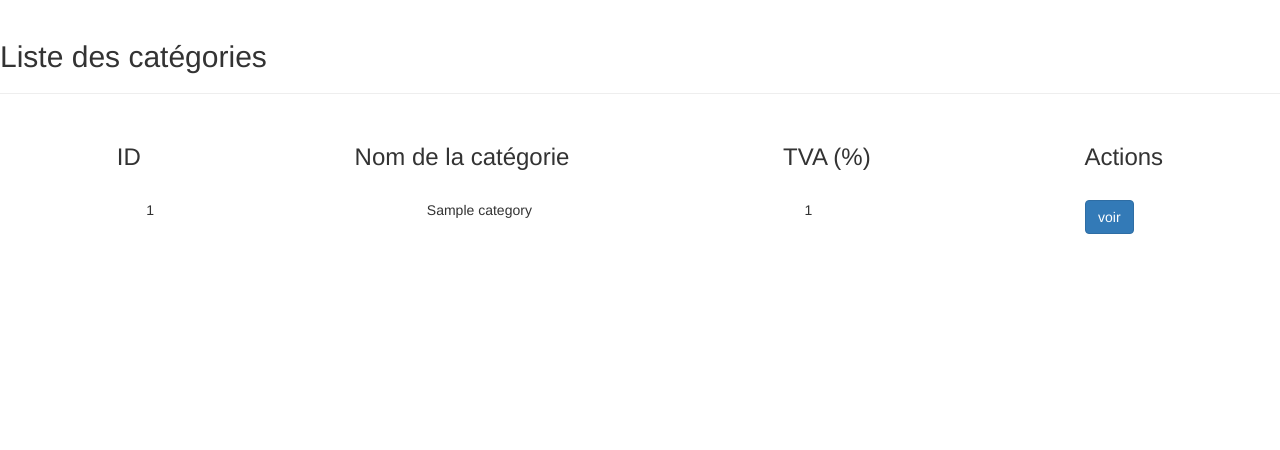
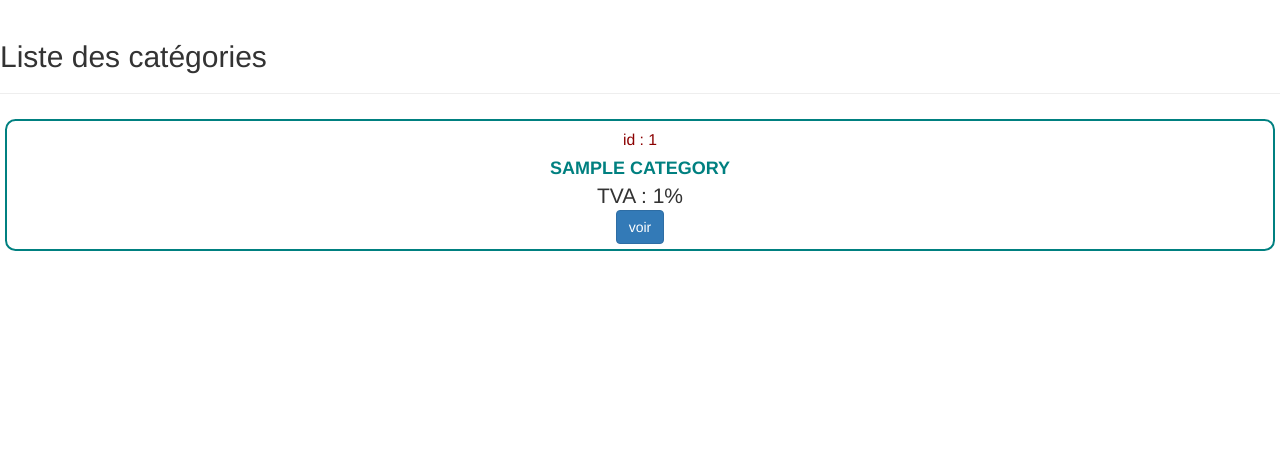
Before and after one commit to Kaemyll/phhcv1-221018, a PHP site: page /?page=categories in a window 1280 px wide. Shown: the part 122-572 px from the top of the page. Run offline with PHP 8.4, Linux system fonts and the light colour scheme; tables that the repository leaves empty hold one stand-in row (values such as "Sample post").

Commit message:
dev: polishing styles of categories

```diff
--- a/include/pages/categorie/categories.php
+++ b/include/pages/categorie/categories.php
@@ -1,5 +1,8 @@
 <h2>Liste des catégories</h2>
 <hr />
+
+<div class="flex-container">
+
 <?php
 
 include_once 'include/functions/produits.functions.php';
@@ -8,17 +11,15 @@ $categories = getAllCategories();
 
 foreach ($categories as $categorie) {
     ?>
-    <div class="categories-titres">
-        <h3>ID</h3>
-        <h3>Nom de la catégorie</h3>
-        <h3>TVA (%)</h3>
-        <h3>Actions</h3>
-    </div>
-    <div class="categorie">
-        <div class="categorie-id"><?=$categorie['id']?></div>
-        <div class="categorie-nom"><?=$categorie['nom']?></div>
-        <div class="categorie-tva"><?=$categorie['tva']?></div>
-        <div class="categorie-bouton"><a href="?page=produits&id_categories=<?=$categorie['id']?>"><button type="button" class="btn btn-primary">voir</button></a></div>
-    </div>
-    <?php
-}
+
+        <div class="flex-category">
+            <div class="category-id">ID : <?=$categorie['id']?></div>
+            <div class="category-nom"><?=$categorie['nom']?></div>
+            <div class="categorie-tva">TVA : <?=$categorie['tva']?>%</div>
+            <div class="categorie-bouton"><a href="?page=produits&id_categories=<?=$categorie['id']?>"><button type="button" class="btn btn-primary">voir</button></a></div>
+        </div>
+
+        <?php
+}?>
+
+</div>
--- a/styles/styles.css
+++ b/styles/styles.css
@@ -88,17 +88,41 @@ body {
     text-transform: uppercase;
 }
 
-.categories-titres {
+/* categories php */
+
+.flex-container {
     display: flex;
-    flex-direction: row;
-    justify-content: space-around;
-    padding: 10px 10px;
 
+    padding: 0;
+    margin: 0;
+    list-style: none;
+
+    flex-flow: row;
+    justify-content: space-evenly;
+
+    line-height:2em;
+}
+.flex-category {
+    margin: 5px;
+    padding: 5px;
+    font-size: 1.5em;
+    text-align: center;
+    flex: 1 0 auto;
+    height:auto;
+    border-radius: 00.5em;
+    border: 2px solid teal;
 }
 
-.categorie {
-    display: flex;
-    flex-direction: row;
-    justify-content: space-around;
-    padding: 10px 10px;
+.category-id {
+    font-size: 0.75em;
+    font-weight: 400;
+    text-transform: lowercase;
+    color: darkred;
 }
+
+.category-nom {
+    text-transform: uppercase;
+    font-size: large;
+    font-weight: 900;
+    color: teal;
+}
```
